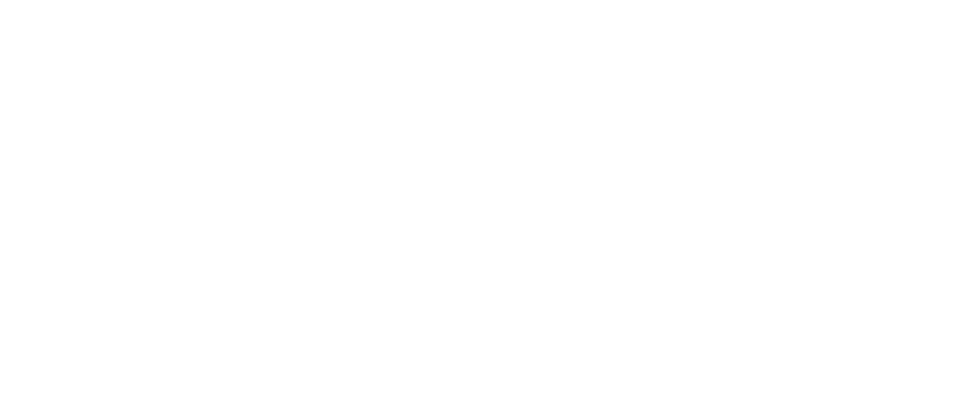
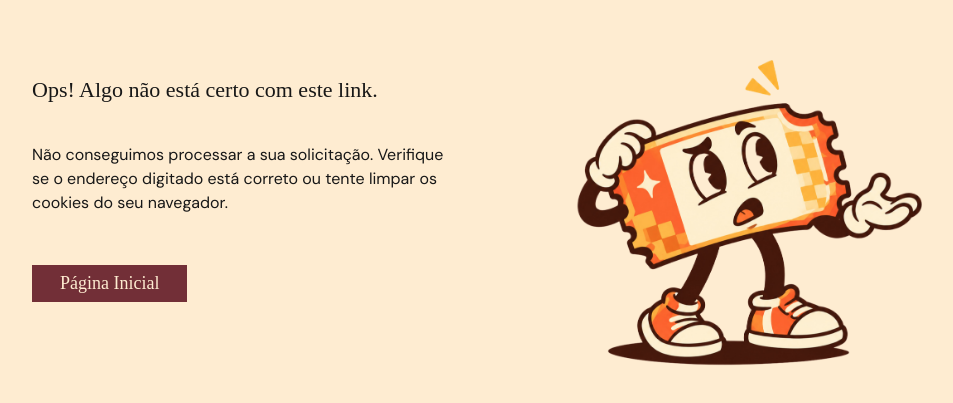
Before and after one commit to bruno-rodrigues-dev/wavepass-web, a React (Vite) app: page / in a window 1280 px wide. Before the commit this address had no page. Shown: the part 211-614 px from the top of the page, without its empty margins (158-1111 px from the left). Built offline with nearby package versions, Linux system fonts and the light colour scheme; a web font is replaced by a local one.

Commit message:
feat: cria telas de erro e not found

```diff
--- a/src/components/ErrorBoundary.jsx
+++ b/src/components/ErrorBoundary.jsx
@@ -0,0 +1,21 @@
+import { Component } from "react";
+import Erro from "../pages/Erro/Erro";
+
+class ErrorBoundary extends Component {
+    state = { temErro: false };
+
+    static getDerivedStateFromError() {
+        return { temErro: true };
+    }
+
+    componentDidCatch(erro, info) {
+        console.error(erro, info);
+    }
+
+    render() {
+        if (this.state.temErro) return <Erro />;
+        return this.props.children;
+    }
+}
+
+export default ErrorBoundary;
--- /dev/null
+++ b/src/pages/Erro/Erro.css
@@ -0,0 +1,50 @@
+.tela-erro {
+    display: flex;
+    justify-content: center;
+    align-items: center;
+    gap: 80px;
+    width: 100%;
+    min-height: 100vh;
+    padding: 40px;
+    box-sizing: border-box;
+}
+
+.erro-texto {
+    max-width: 420px;
+}
+
+.erro-texto h1 {
+    font-family: var(--fonte-destaque);
+    font-size: 22px;
+    font-weight: 400;
+    color: #171717;
+    margin-bottom: 40px;
+}
+
+.erro-texto p {
+    font-family: var(--fonte-corpo);
+    font-size: 16px;
+    line-height: 1.5;
+    color: #171717;
+    margin-bottom: 50px;
+}
+
+.erro-botao {
+    display: inline-block;
+    padding: 8px 28px;
+    background-color: var(--cor-botao);
+    color: var(--cor-fundo);
+    font-family: var(--fonte-destaque);
+    font-size: 18px;
+    text-decoration: none;
+}
+
+.erro-botao:hover {
+    background-color: #91434c;
+}
+
+.erro-imagem {
+    width: 400px;
+    max-width: 40%;
+    height: auto;
+}
--- /dev/null
+++ b/src/pages/Erro/Erro.jsx
@@ -0,0 +1,24 @@
+import "./Erro.css";
+import imagem from "../../assets/images/error-page.png";
+
+function Erro() {
+    return (
+    <main className="tela-erro">
+
+        <section className="erro-texto">
+            <h1>Ops! Algo quebrou por aqui (Erro 500).</h1>
+            <p>
+                Já estamos cuidando para colocar tudo de volta nos trilhos
+                o mais rápido possível. Enquanto isso, você pode voltar
+                para a página inicial.
+            </p>
+             <a href="/home" className="erro-botao">Página Inicial</a>
+        </section>
+
+        <img src={imagem} alt="" className="erro-imagem" />
+
+    </main>
+    )
+}
+
+export default Erro;
--- /dev/null
+++ b/src/pages/NotFound/NotFound.jsx
@@ -0,0 +1,23 @@
+import { Link } from "react-router-dom";
+import "../Erro/Erro.css";
+import imagem from "../../assets/images/not-found-page.png";
+
+function NotFound() {
+    return (
+        <main className="tela-erro">
+            <section className="erro-texto">
+                <h1>Ops! Algo não está certo com este link.</h1>
+                <p>
+                    Não conseguimos processar a sua solicitação. Verifique se
+                    o endereço digitado está correto ou tente limpar os
+                    cookies do seu navegador.
+                </p>
+                <Link to="/home" className="erro-botao">Página Inicial</Link>
+            </section>
+
+            <img src={imagem} alt="" className="erro-imagem" />
+        </main>
+    );
+}
+
+export default NotFound;
--- a/src/routes/AppRoutes.jsx
+++ b/src/routes/AppRoutes.jsx
@@ -1,14 +1,21 @@
 import { Routes, Route } from 'react-router-dom'
 import Login from '../pages/Login/Login'
 import Cadastro from '../pages/Cadastro/Cadastro'
+import ErrorBoundary from '../components/ErrorBoundary'
+import Erro from "../pages/Erro/Erro"
+import NotFound from "../pages/NotFound/NotFound";;
 
 function AppRoutes() {
     return (
-        <Routes>
-            <Route path="/login" element={<Login />} />
-            <Route path="/cadastro" element={<Cadastro />} />
-            <Route path="/Home" element={<h1>Home</h1>} />
-        </Routes>
+        <ErrorBoundary>
+            <Routes>
+                <Route path="/login" element={<Login />} />
+                <Route path="/cadastro" element={<Cadastro />} />
+                <Route path="/Home" element={<h1>Home</h1>} />
+                <Route path="/erro" element={<Erro />} />
+                <Route path="*" element={<NotFound />} />
+            </Routes>
+        </ErrorBoundary>
     )
 }
 
```
